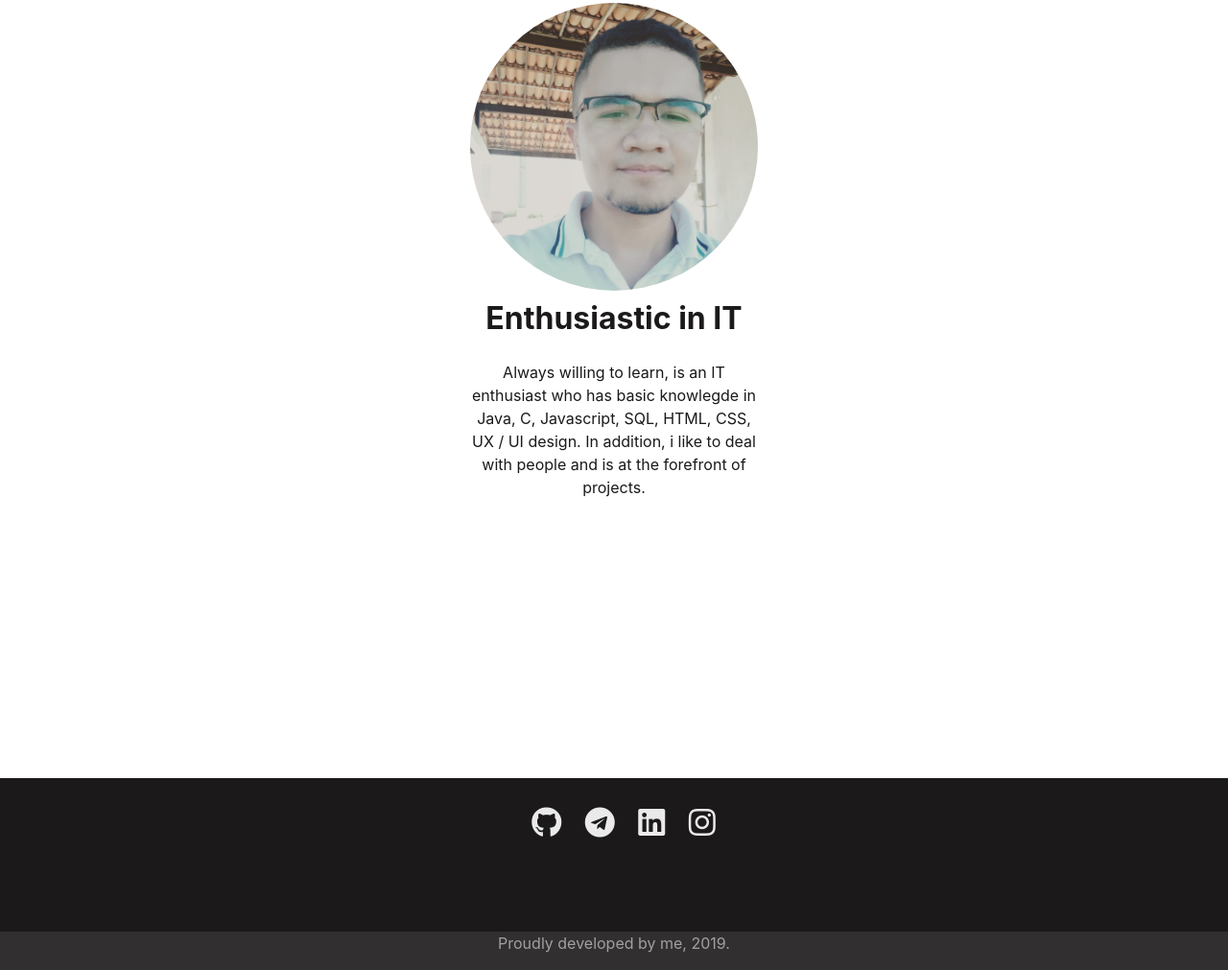
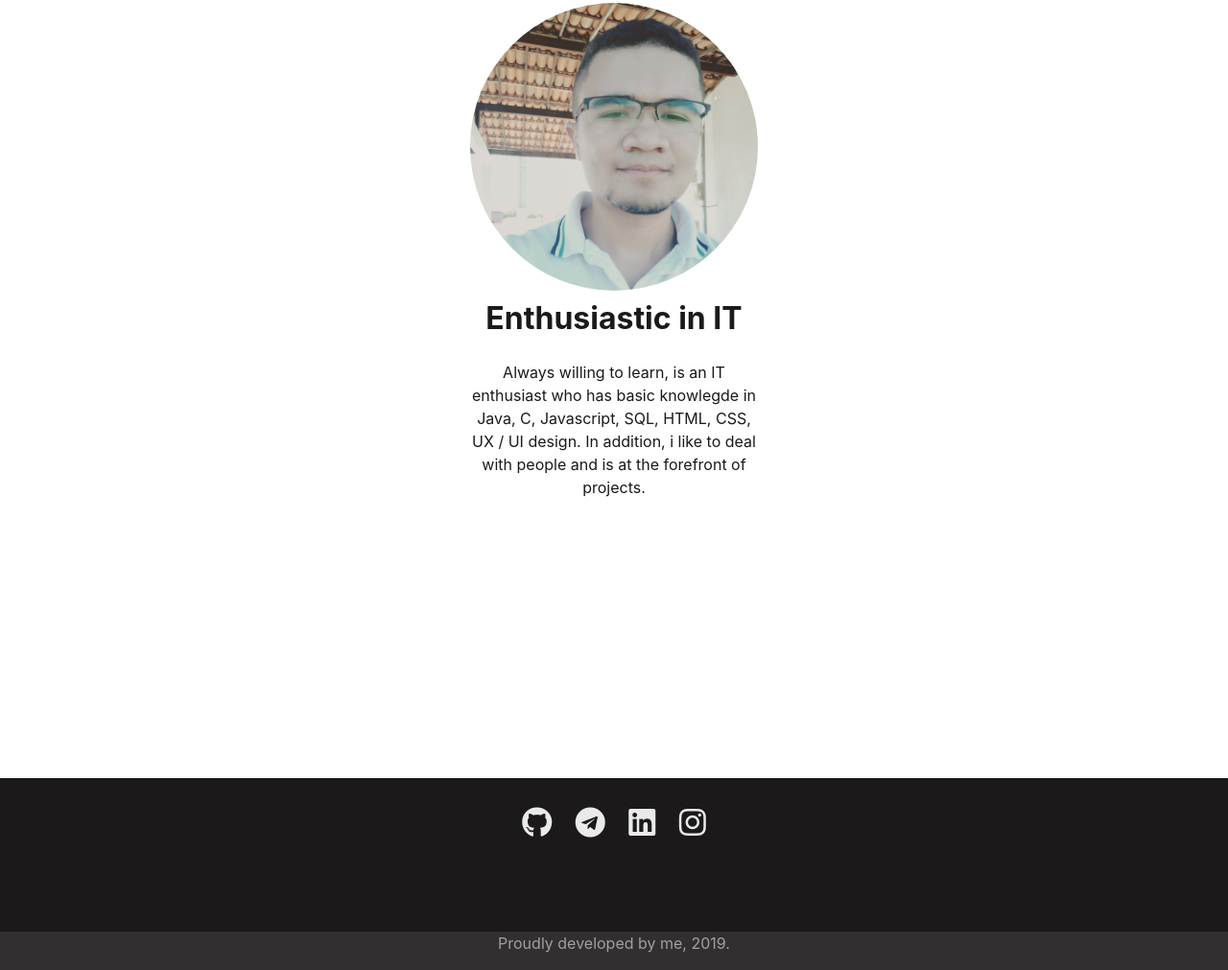
Before and after one commit to igoRmon/igoRmon.github.io, a website: page index.html in a window 1280 px wide. Shown: the part 885-1896 px from the top of the page at 96% size. Drawn offline with nearby package versions, Linux system fonts and the light colour scheme.

Commit message:
Alterações de alinhamento

```diff
--- a/index.html
+++ b/index.html
@@ -6,11 +6,13 @@
     <meta http-equiv="X-UA-Compatible" content="IE=edge">
     <title>Igor Ramon</title>
     <meta name="viewport" content="width=device-width, initial-scale=1, shrink-to-fit=no">
-    <link rel="shortcut icon" href="https://www.perfectespresso.ro/themes/Coffee/images/favicon/favicon-180.png" type="image/x-icon" />
+    <link rel="shortcut icon" href="https://www.perfectespresso.ro/themes/Coffee/images/favicon/favicon-180.png"
+        type="image/x-icon" />
     <link rel="stylesheet" href="https://stackpath.bootstrapcdn.com/bootstrap/4.3.1/css/bootstrap.min.css"
         integrity="sha384-ggOyR0iXCbMQv3Xipma34MD+dH/1fQ784/j6cY/iJTQUOhcWr7x9JvoRxT2MZw1T" crossorigin="anonymous">
     <link rel="stylesheet" type="text/css" href="style.css">
-    <link rel="stylesheet" href="https://use.fontawesome.com/releases/v5.8.2/css/all.css" integrity="sha384-oS3vJWv+0UjzBfQzYUhtDYW+Pj2yciDJxpsK1OYPAYjqT085Qq/1cq5FLXAZQ7Ay" crossorigin="anonymous">
+    <link rel="stylesheet" href="https://use.fontawesome.com/releases/v5.8.2/css/all.css"
+        integrity="sha384-oS3vJWv+0UjzBfQzYUhtDYW+Pj2yciDJxpsK1OYPAYjqT085Qq/1cq5FLXAZQ7Ay" crossorigin="anonymous">
 </head>
 
 <body>
@@ -37,20 +39,22 @@
         <a href="https://github.com/igoRmon" target="_blank">
             <i class="fab fa-github fa-2x"></i>
         </a>
+
         <a href="https://t.me/Haygordev" target="_blank">
             <i class="fab fa-telegram fa-2x"></i>
         </a>
-        <a href="https://www.linkedin.com/in/igor-diniz-166034176/" target="_blank">
+        <a href="https://www.linkedin.com/in/igor-diniz-166034176" target="_blank">
             <i class="fab fa-linkedin fa-2x"></i>
-            <a href="https://www.instagram.com/igorrmon/" target="_blank">
-                <i class="fab fa-instagram fa-2x"></i>
-            </a>
+        </a>
+
+        <a href="https://www.instagram.com/igorrmon" target="_blank">
+            <i class="fab fa-instagram fa-2x"></i>
         </a>
     </section>
     <footer>
-            <nav class="navbar-bottom">
-                Proudly developed by me, 2019.
-            </nav>
+        <nav class="navbar-bottom">
+            Proudly developed by me, 2019.
+        </nav>
     </footer>
 
     <script src="https://code.jquery.com/jquery-3.3.1.slim.min.js"
--- a/style.css
+++ b/style.css
@@ -66,7 +66,7 @@ h2{
 }
 
 #contact a{
-    padding-left: 20px;
+    margin: 10px 10px 10px 10px;
     color: #eaeaea;
 }
 
@@ -76,6 +76,8 @@ h2{
 }
 
 footer{
+    margin-left: auto;
+    margin-right: auto;
     background: #1b1919;
     opacity: 0.9;
     min-height: 5vh;
--- a/style.js
+++ b/style.js
@@ -1,5 +1,3 @@
-
-var a = document.createElement('a');
 var btn1 = document.querySelector('#btn-main');
 btn1.onclick = ()=>{
     window.location.href = '#welcome-section';
```
